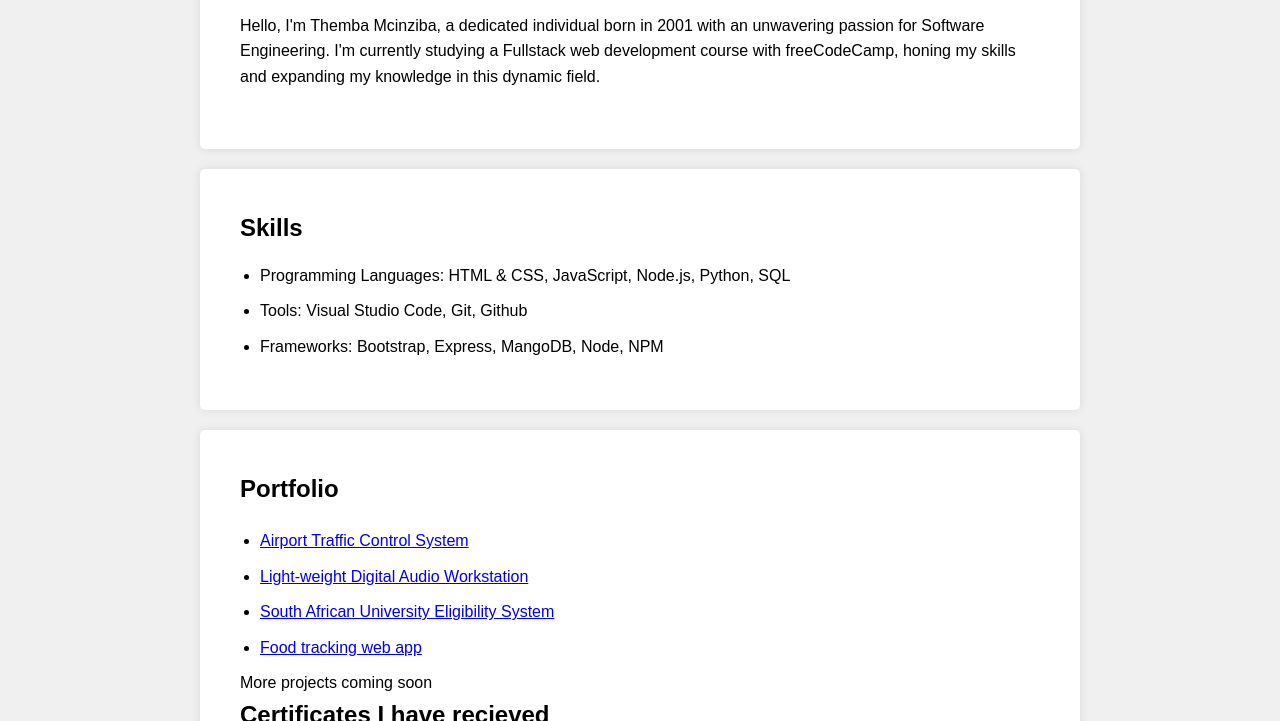
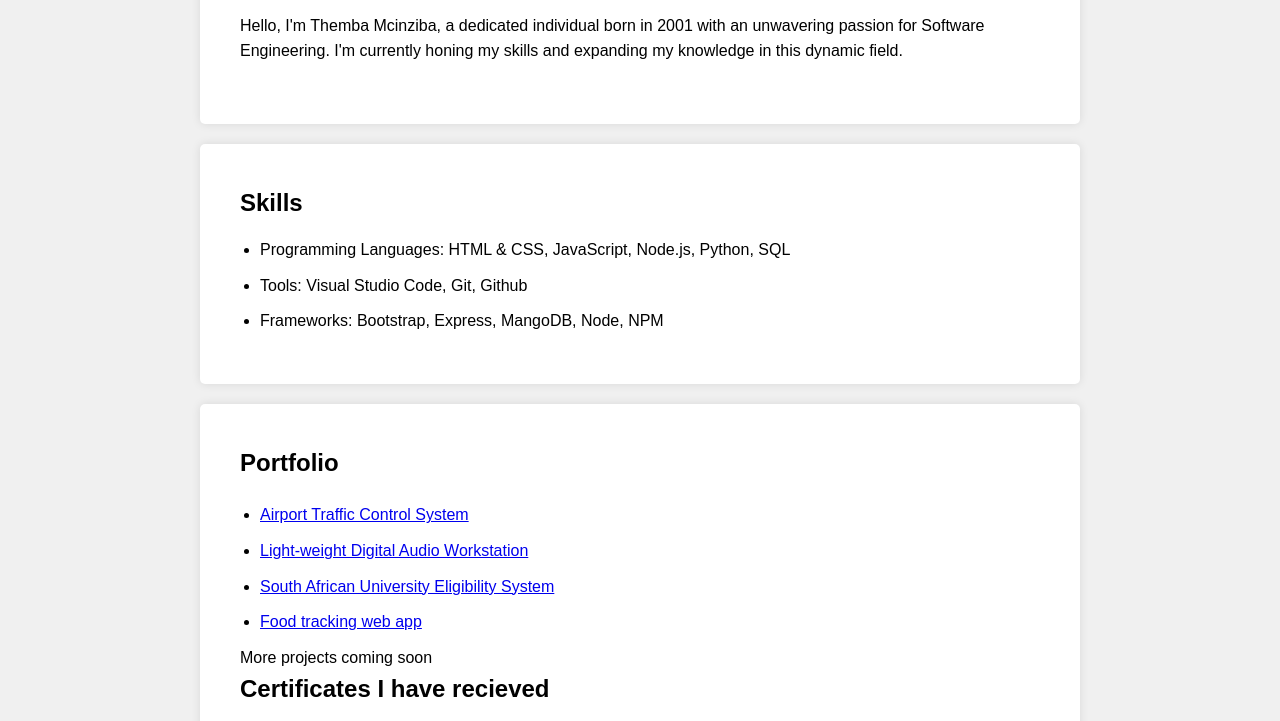
Before and after one commit to McinzibaThemba/mcinzibathemba.github.io, a plain HTML site: page index.html in a window 1280 px wide. Shown: the part 165-886 px from the top of the page. Drawn offline with Linux system fonts and the light colour scheme.

Commit message:
Change portfolio title and refine introduction
Updated the title and modified the introduction text.

```diff
--- a/index.html
+++ b/index.html
@@ -3,7 +3,7 @@
 <head>
     <meta charset="UTF-8">
     <meta name="viewport" content="width=device-width, initial-scale=1.0">
-    <title>Themba - Portfolio</title>
+    <title>T. Mcinziba- Portfolio</title>
     <link rel="stylesheet" href="styles.css">
 </head>
 <body>
@@ -23,8 +23,7 @@
             <h1>Themba "Adolph" Mcinziba</h1>
             <p>
                 Hello, I'm Themba Mcinziba, a dedicated individual born in 2001 with an unwavering passion for Software Engineering.
-                I'm currently studying a Fullstack web development course with freeCodeCamp,
-                honing my skills and expanding my knowledge in this dynamic field.
+                I'm currently honing my skills and expanding my knowledge in this dynamic field.
             </p>
         </div>
     </section>
```
